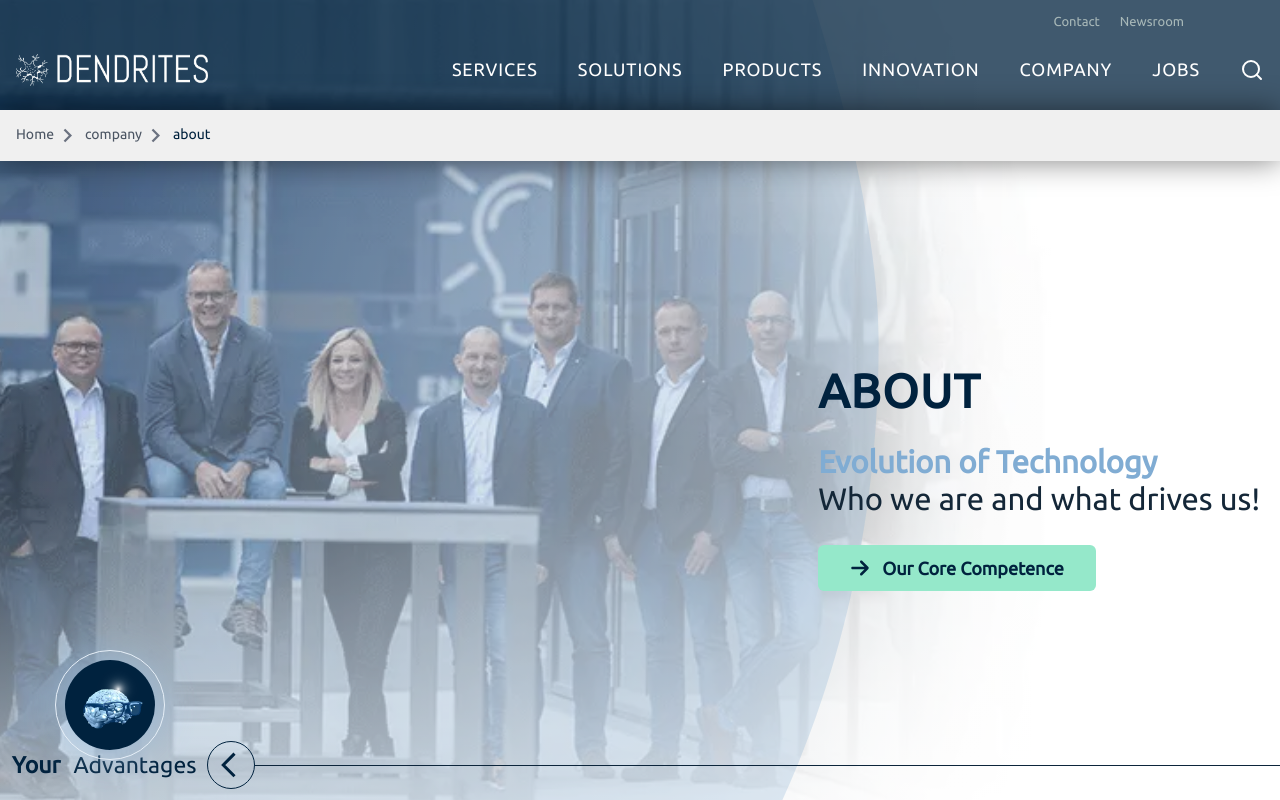
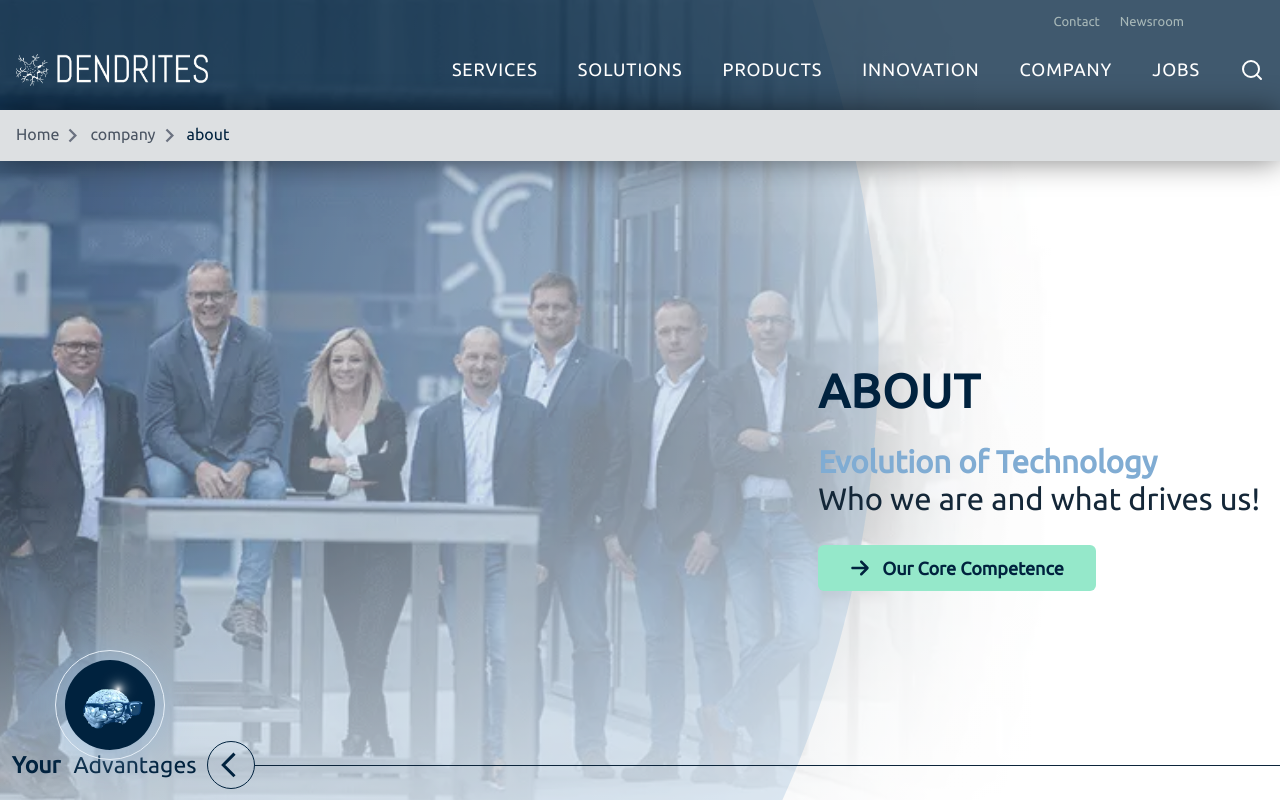
Before and after one commit to srushti-4151/Dendrites, a React (Create React App) app: page /company/about in a window 1280 px wide. Shown: the top 800 px of the page. Built offline with nearby package versions, Linux system fonts and the light colour scheme.

Commit message:
about page11

```diff
--- a/src/components/Breadcrumb.jsx
+++ b/src/components/Breadcrumb.jsx
@@ -38,7 +38,7 @@ const Breadcrumb = () => {
 
   return paths.length > 0 ? (
     <div
-      className="text-[14px] w-full h-auto bg-[#F0F0F0] fixed shadow-[0_0_30px_rgba(0,0,0,0.5)] z-50"
+      className="text-[14px] w-full h-auto bg-[#DDE0E2] fixed shadow-[0_0_30px_rgba(0,0,0,0.5)] z-50"
       // style={{
       //   top: window.innerWidth >= 1024 ? topValue : 70,
       // }}
@@ -67,7 +67,7 @@ const Breadcrumb = () => {
           </span>
         ))}
       </div> */}
-      <div className="relative mx-auto max-w-[1410px] text-[14px] w-full h-auto py-3 px-4 text-left bg-[#F0F0F0]">
+      <div className="relative mx-auto max-w-[1410px] text-[16px] w-full h-auto py-3 px-4 text-left bg-[#DDE0E2]">
         <NavLink to="/" className="font-medium text-gray-600">
           Home
         </NavLink>
@@ -75,14 +75,14 @@ const Breadcrumb = () => {
           <span key={index} className="inline-block">
             <MdOutlineKeyboardArrowRight
               size={27}
-              className="inline-block text-gray-500 mr-1"
+              className="inline-block font-medium text-gray-500 mr-1"
             />
             <NavLink
               to={`/${paths.slice(0, index + 1).join("/")}`}
               className={
                 index === paths.length - 1
                   ? "text-[#00223E] font-medium"
-                  : "text-gray-600"
+                  : "text-gray-600 font-medium"
               }
             >
               {path.replace("-", " ")}
```
